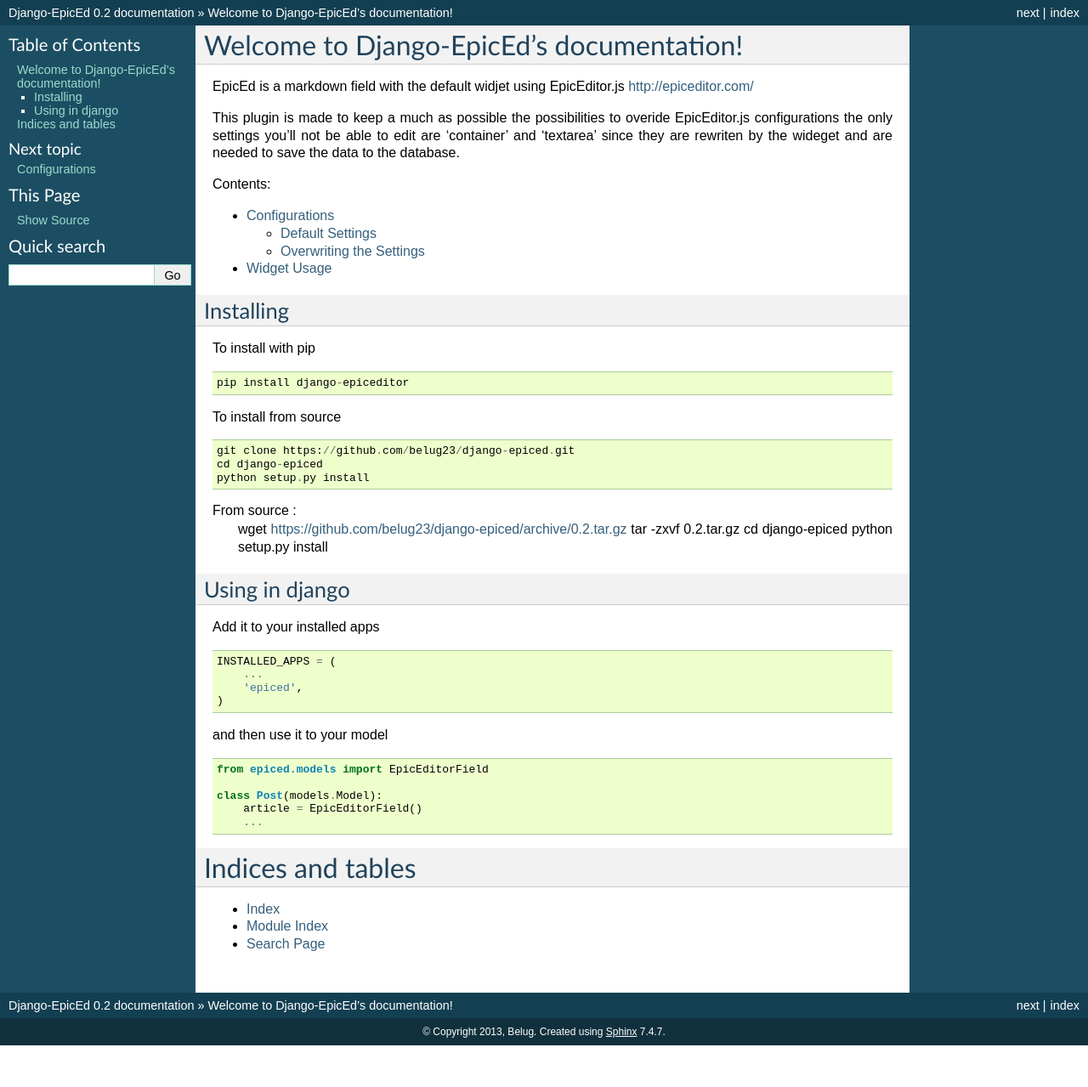
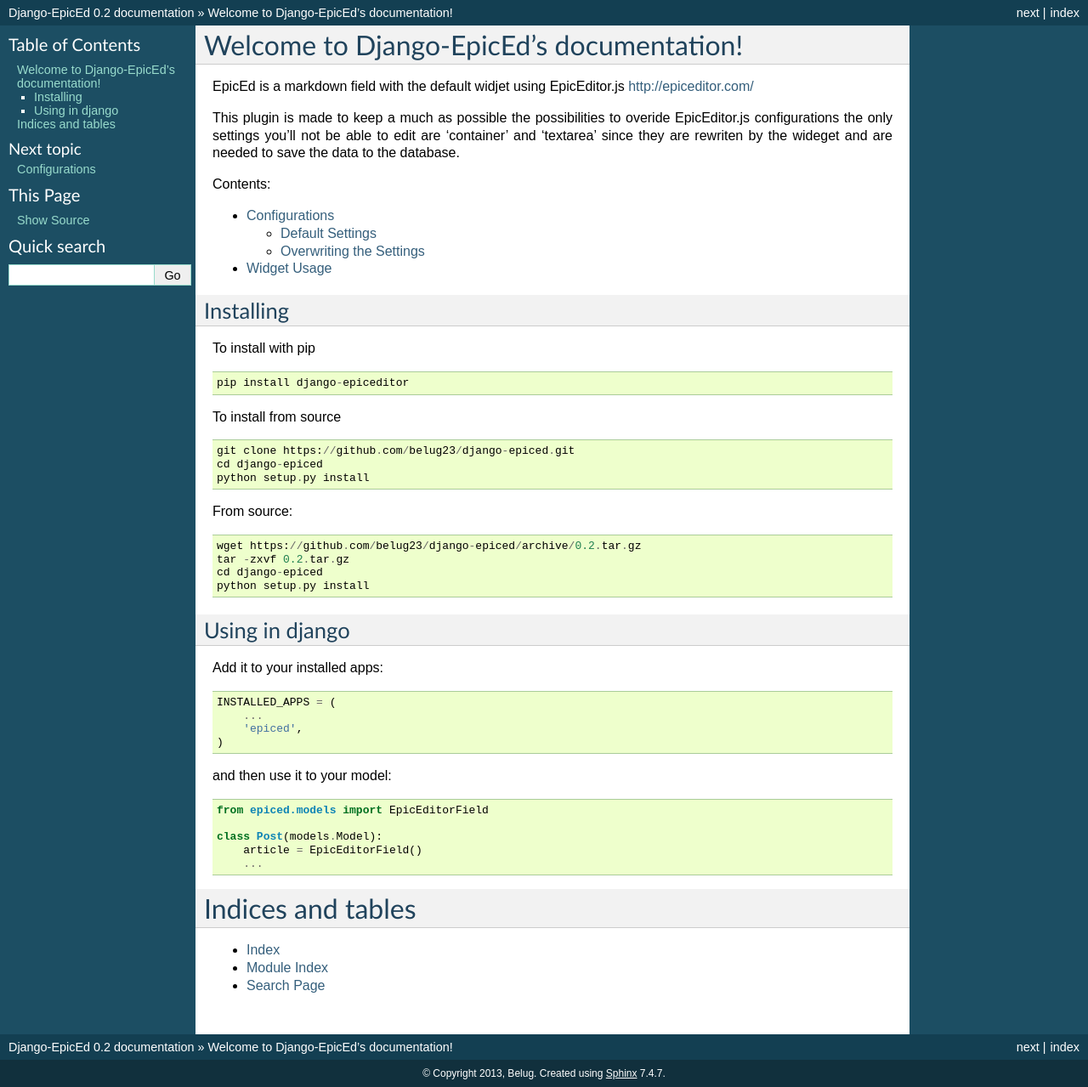
Before and after one commit to belug23/django-epiced, a Sphinx documentation site: the page built from docs/index.rst, in a window 1280 px wide. Shown: the whole page at 85% size. Built offline with Sphinx 7.4.7, drawn with Linux system fonts in a browser that asks for light colours; before the commit the page ends 1230 px from its top, so only the background shows below that.

Commit message:
Typo in the doc

```diff
--- a/docs/index.rst
+++ b/docs/index.rst
@@ -36,7 +36,8 @@
     cd django-epiced
     python setup.py install
 
-From source :
+From source::
+
     wget https://github.com/belug23/django-epiced/archive/0.2.tar.gz
     tar -zxvf 0.2.tar.gz
     cd django-epiced
@@ -45,14 +46,14 @@
 Using in django
 ---------------
 
-Add it to your installed apps ::
+Add it to your installed apps::
 
     INSTALLED_APPS = (
         ...
         'epiced',
     )
 
-and then use it to your model ::
+and then use it to your model::
 
     from epiced.models import EpicEditorField
 
```
